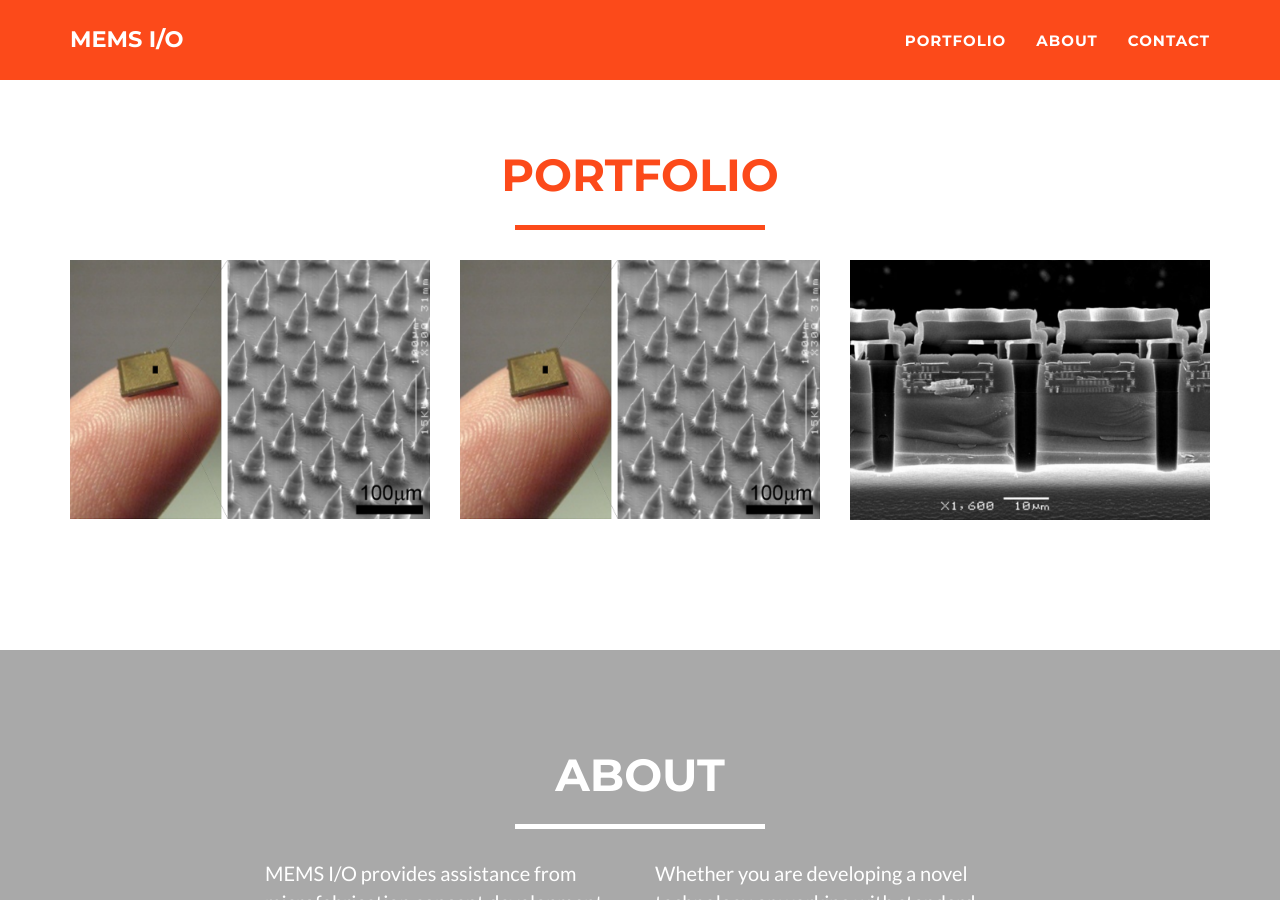
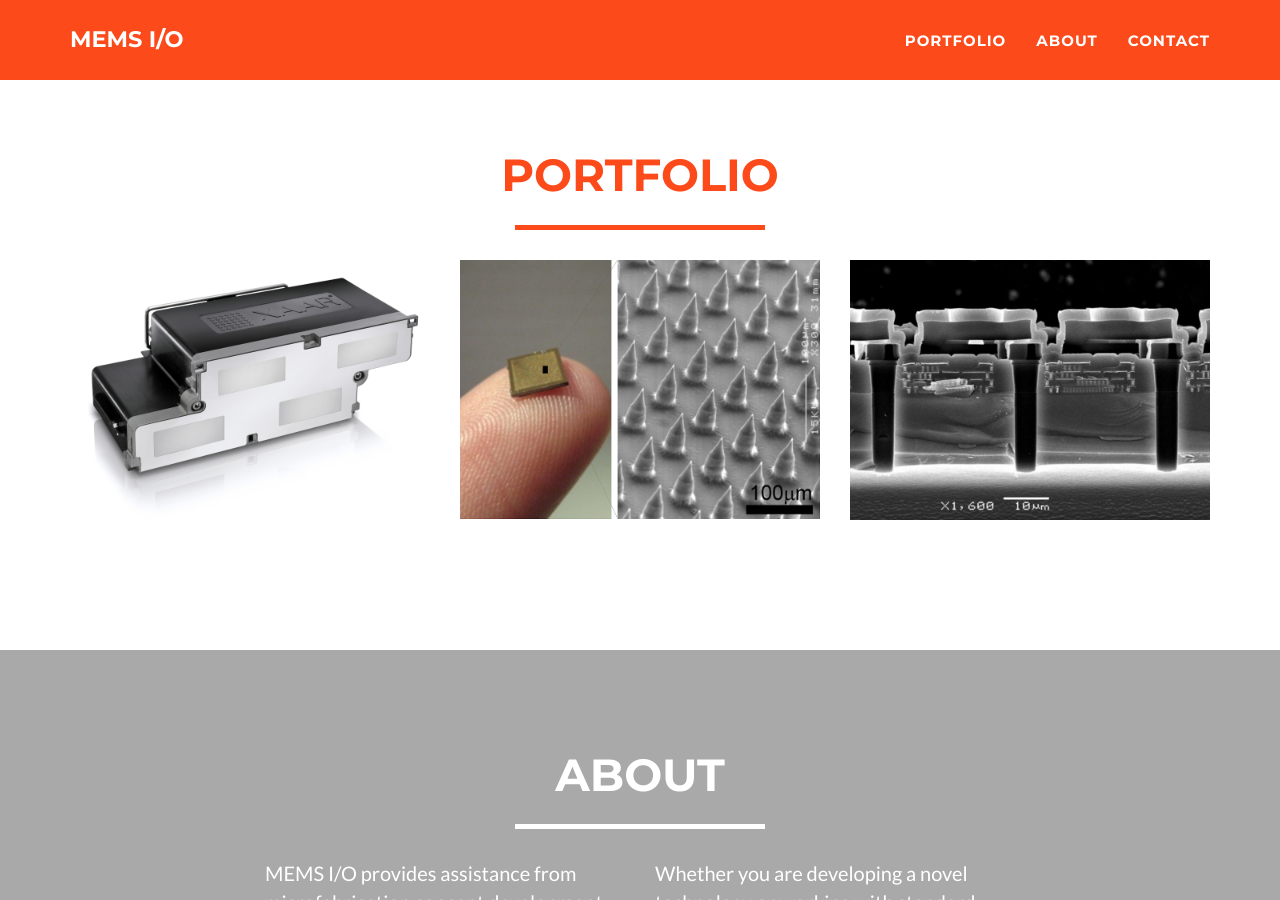
Before and after one commit to memsio/memsio.github.io, a Jekyll site: the page built from index.html, in a window 1280 px wide and 900 px high, scrolled down 449 px. Built offline with Jekyll 4.4.1, drawn with Linux system fonts in a browser that asks for light colours; nearby versions of some CDN libraries; library files that are not in the unit come from our copies.

Commit message:
Update 2017-11-01-xaar 5601.markdown

```diff
--- a/_posts/2017-11-01-xaar 5601.markdown
+++ b/_posts/2017-11-01-xaar 5601.markdown
@@ -3,7 +3,6 @@ layout: default
 modal-id: 3
 date: 2017-11-01
 img: xaar_5601.png
-img: vaxxas_nanopatch.png
 alt: image-alt
 project-date: 2017
 client: Xaar plc
```
